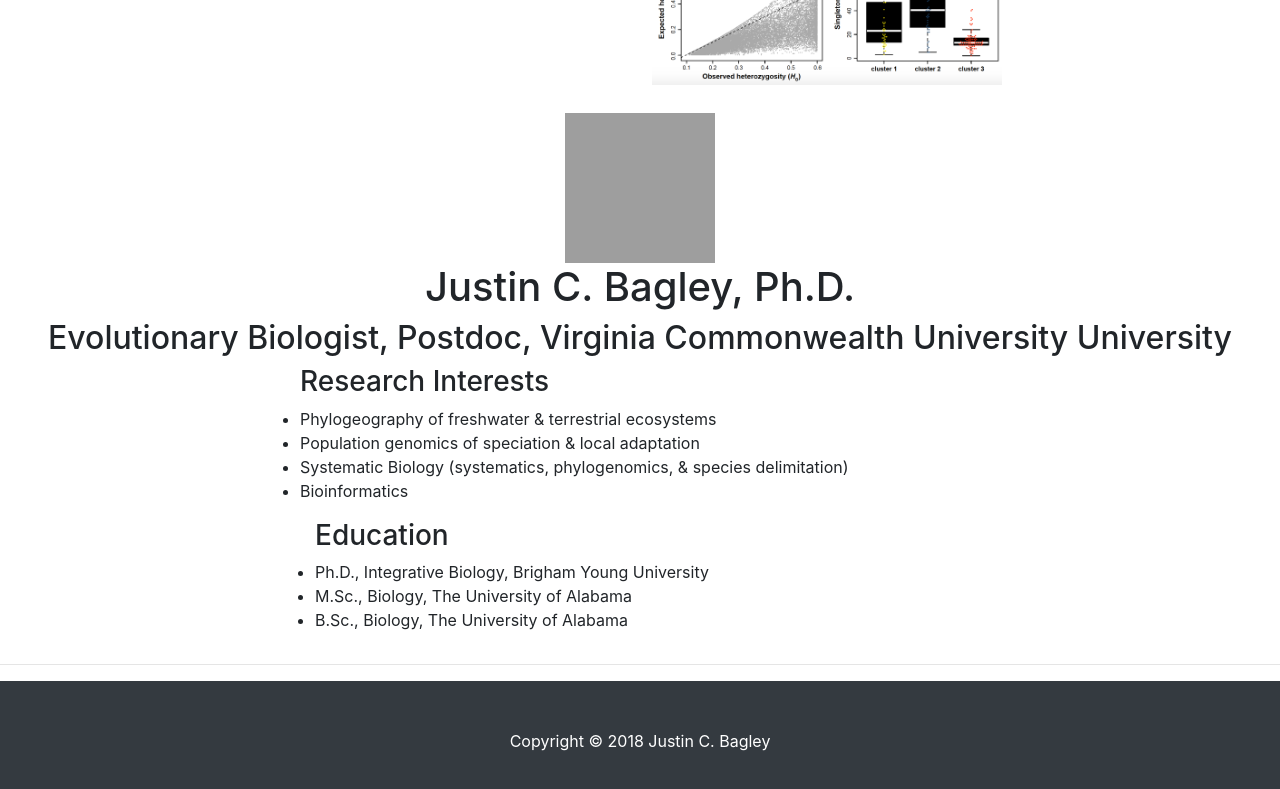
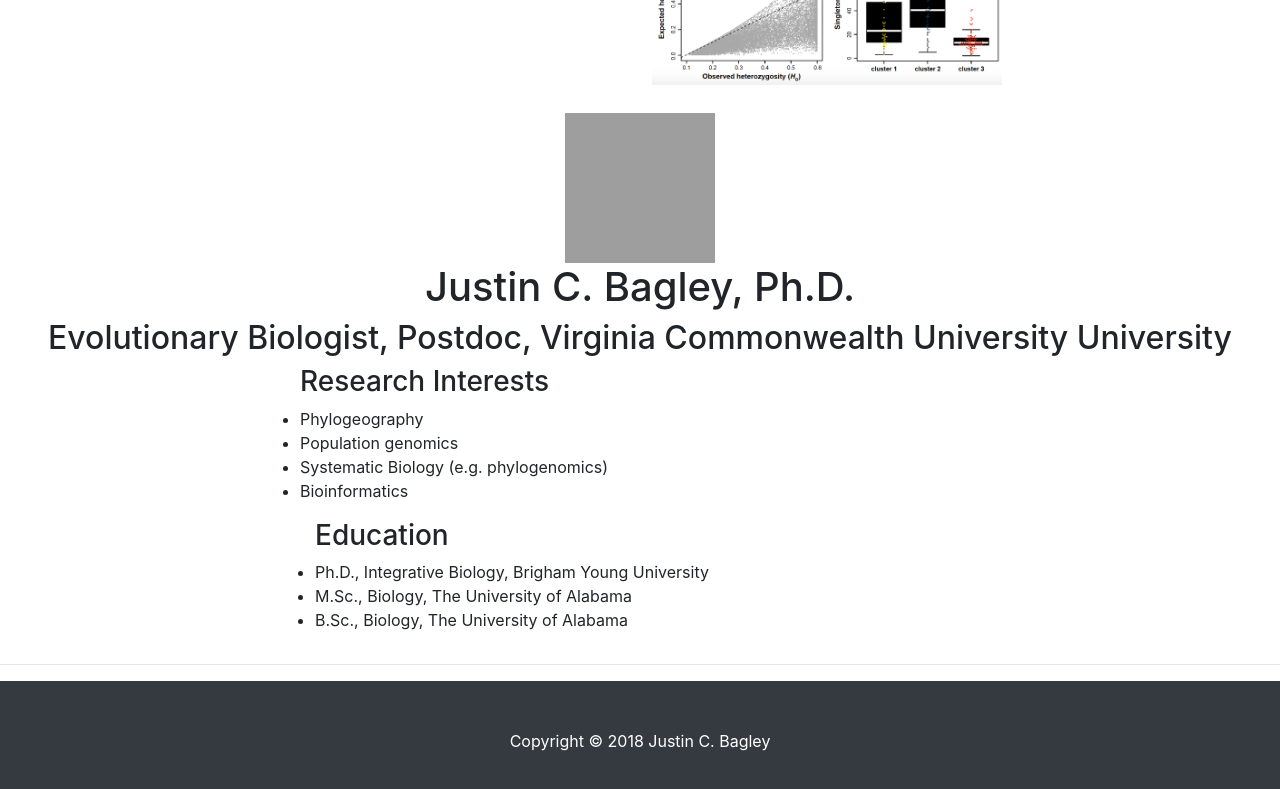
Before and after one commit to justincbagley/bootstrap4-portfolio-site, a website: page index.html in a window 1280 px wide. Shown: the part 749-1538 px from the top of the page. Drawn offline with Linux system fonts and the light colour scheme; grey boxes are pictures that could not be loaded.

Commit message:
Update index.html

```diff
--- a/index.html
+++ b/index.html
@@ -118,9 +118,9 @@
 		<div class="cold-md-5">
 		<ul type="disc">
 			<h3> Research Interests </h3>
-			<li> Phylogeography of freshwater & terrestrial ecosystems </li>
-			<li> Population genomics of speciation & local adaptation </li>
-			<li> Systematic Biology (systematics, phylogenomics, & species delimitation) </li>
+			<li> Phylogeography </li>
+			<li> Population genomics </li>
+			<li> Systematic Biology (e.g. phylogenomics) </li>
 			<li> Bioinformatics </li>
 		 </ul>
 	        </div>
```
